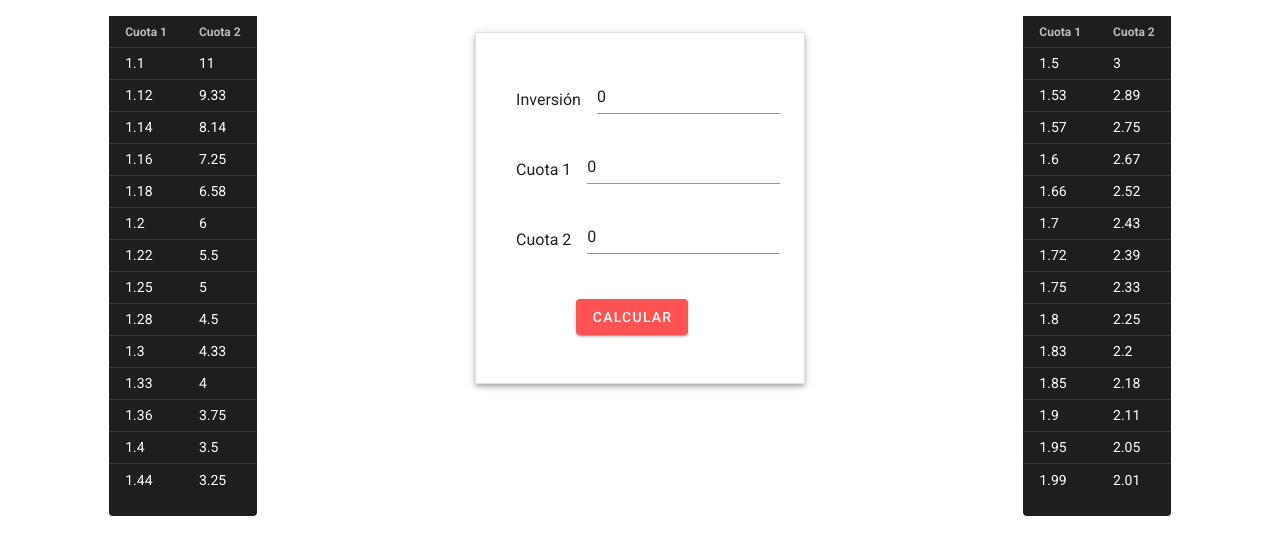
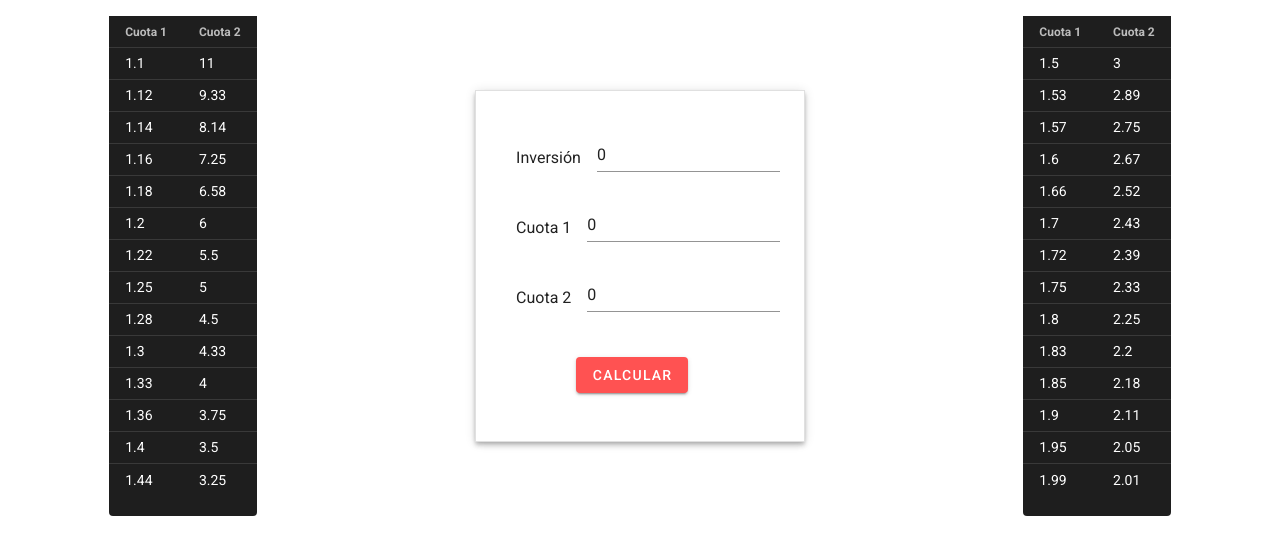
Before and after one commit to Zellokr/bets, a Vue app: page / in a window 1280 px wide. Shown: the top 554 px of the page. Built offline with nearby package versions, Linux system fonts and the light colour scheme.

Commit message:
changess

```diff
--- a/src/components/Calculadora.vue
+++ b/src/components/Calculadora.vue
@@ -1,5 +1,5 @@
 <template>
-  <div class="d-flex justify-space-around">
+  <div class="d-flex justify-space-around align-center">
     <div>
       <v-simple-table dark dense fixed-header height="500px" class="my-4">
         <template v-slot:default>
```
